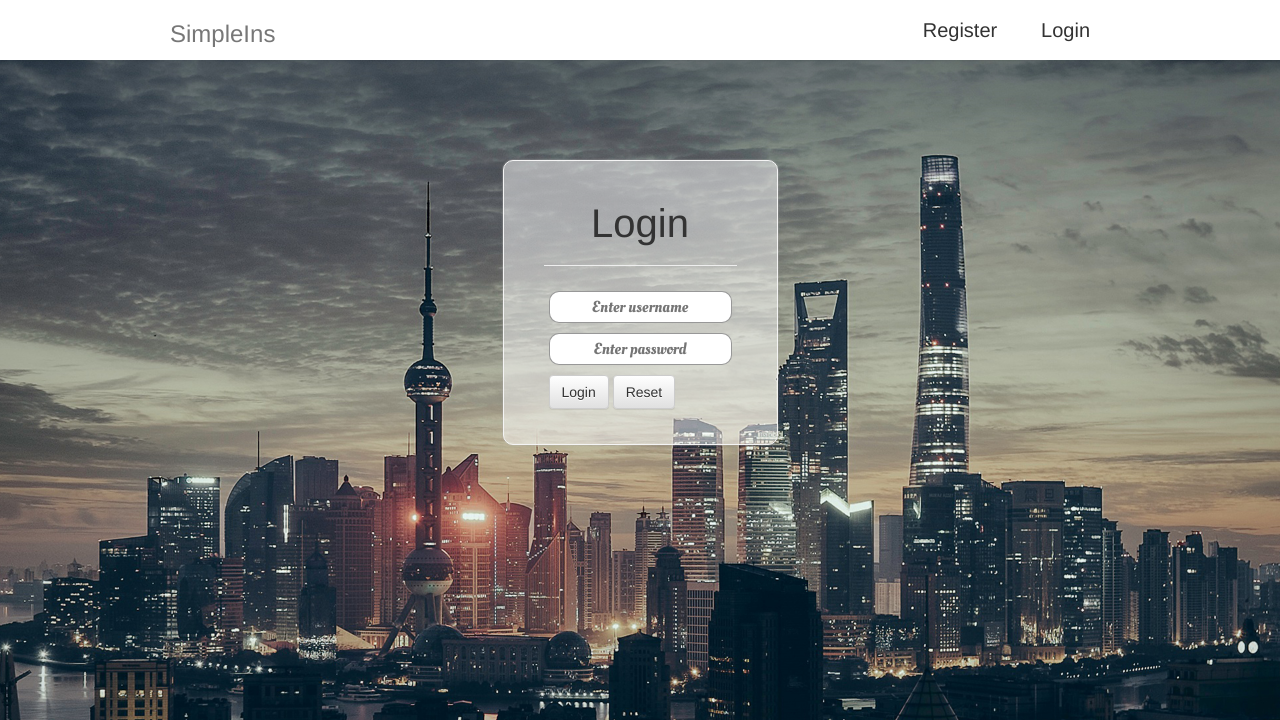
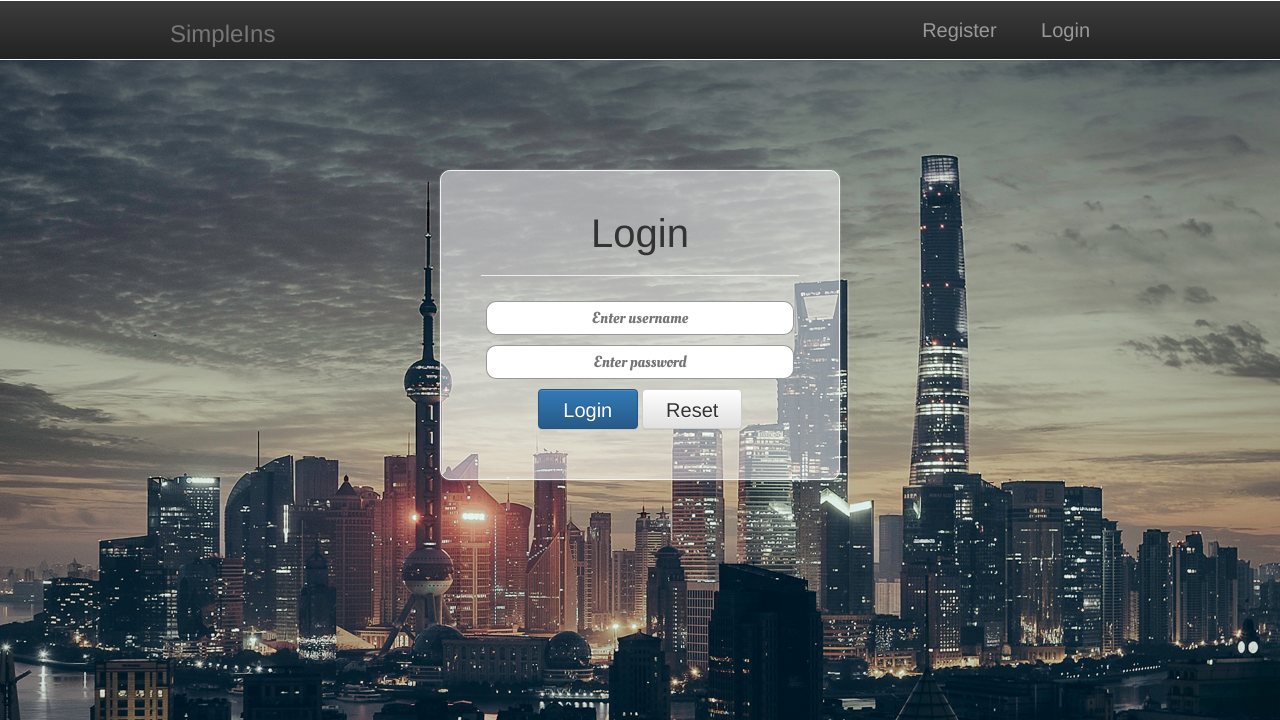
Before and after one commit to HellDream/simpleIns, a Django app: page /login/ in a window 1280 px wide. Shown: the top 720 px of the page. Run offline with Django 3.2, Linux system fonts and the light colour scheme; some libraries are stand-ins or nearby versions.

Commit message:
edit html

```diff
--- a/static/css/base.css
+++ b/static/css/base.css
@@ -1,8 +1,14 @@
+body {
+    font-size: 16px;
+    font-weight: 300;
+	padding-top: 70px;
+}
+
 .main-menu--item {
     line-height: 58px;
     display: inline-block;
     padding: 0 20px;
-    color: #333;
+    color: #999999;
     box-sizing: content-box;
     font-size: 20px;
 }
@@ -12,18 +18,28 @@
 .right {
     float: right;
 }
-.navbar.panel {
-    background: #fff;
+.navbar.panel {/*background: #fff;*/
     border-radius: 0;
     color: #333;
+	height: 60px;
 }
 a, a:focus, a:hover {
     text-decoration: none;
     background-color: transparent;
+	color: #003366;
+}
+
+img {
+    transition: all 0.5s;
+    cursor: pointer;
+}
+.img-circle:hover{
+    transform: scale(1.2);
 }
 
 .lg-container{
-	width:275px;
+	width:400px;
+	height: auto;
 	margin:100px auto;
 	padding:20px 40px;
 	border:1px solid #f4f4f4;
@@ -57,13 +73,14 @@ a, a:focus, a:hover {
 	font-size: 16px;
 	line-height: 20px;
 	width: 100%;
+	height: 100%;
 	font-family: 'Oleo Script', cursive;
 	text-align:center;
 }
 #lg-form div:nth-child(3) {
 	text-align:center;
 }
-#lg-form button{
+#lg-form button {
 	font-family: 'Oleo Script', cursive;
 	font-size: 18px;
 	border:1px solid #000;
@@ -82,7 +99,32 @@ a, a:focus, a:hover {
 }
 #lg-form button:hover{
 	background:#f4f4f4;
+
 }
+
+.Register {
+    height: 40px;
+    width: 100px;
+    font-size: 20px;
+    margin-left: 45px;
+}
+.Login {
+	width: 100px;
+	height: 40px;
+	font-size: 20px;
+}
+
+/*#login {*/
+	/*width: 75px;*/
+	/*height: 40px;*/
+	/*font-size: 18px;*/
+/*}*/
+#reset {
+	width: 100px;
+	height: 40px;
+	font-size: 20px;
+}
+
 
 .signature {
 	font-family: 'Oleo Script', cursive;
--- a/templates/base.html
+++ b/templates/base.html
@@ -4,13 +4,13 @@
 <head>
     <meta charset="UTF-8">
     <!-- 最新版本的 Bootstrap 核心 CSS 文件 -->
-<link rel="stylesheet" href="https://cdn.bootcss.com/bootstrap/3.3.7/css/bootstrap.min.css"
-      integrity="sha384-BVYiiSIFeK1dGmJRAkycuHAHRg32OmUcww7on3RYdg4Va+PmSTsz/K68vbdEjh4u" crossorigin="anonymous">
+    <link rel="stylesheet" href="https://cdn.bootcss.com/bootstrap/3.3.7/css/bootstrap.min.css"
+    integrity="sha384-BVYiiSIFeK1dGmJRAkycuHAHRg32OmUcww7on3RYdg4Va+PmSTsz/K68vbdEjh4u" crossorigin="anonymous">
+    <link rel="stylesheet" href="{% static "css/base.css" %}">
 
-<!-- 可选的 Bootstrap 主题文件（一般不用引入） -->
-<link rel="stylesheet" href="https://cdn.bootcss.com/bootstrap/3.3.7/css/bootstrap-theme.min.css"
+    <!-- 可选的 Bootstrap 主题文件（一般不用引入） -->
+    <link rel="stylesheet" href="https://cdn.bootcss.com/bootstrap/3.3.7/css/bootstrap-theme.min.css"
       integrity="sha384-rHyoN1iRsVXV4nD0JutlnGaslCJuC7uwjduW9SVrLvRYooPp2bWYgmgJQIXwl/Sp" crossorigin="anonymous">
-    <link rel="stylesheet" href="{% static "css/base.css" %}">
     <link href='http://fonts.googleapis.com/css?family=Oleo+Script' rel='stylesheet' type='text/css'>
     {% block link_file %}
     {% endblock link_file %}
@@ -18,14 +18,14 @@
 </head>
 <body>
 {% block head %}
-    <div class="navbar panel">
+    <div class="navbar panel navbar-inverse navbar-fixed-top">
         <div class="container">
             <div class="navbar-header">
                 <h3 class="text-muted"> SimpleIns</h3>
             </div>
             <div class="right">
                  {% if not request.user.is_authenticated %}
-                     <a class="main-menu--item" href='{% url "register" %}'>Register</a>
+                     <a class="main-menu--item text-muted" href='{% url "register" %}'>Register</a>
                      <a class="main-menu--item" href='{% url "login" %}'>Login</a>
                  {% else %}
                      <a class="main-menu--item" href="{% url 'posts:post_list' %}">Home</a>
@@ -39,6 +39,20 @@
             </div>
         </div>
     </div>
+
+
+{#    <div class="arrow">#}
+{#        <button id="to_top" class="btn btn-default">#}
+{#            <span class="glyphicon glyphicon-arrow-up"></span>#}
+{#        </button>#}
+{#    </div>#}
+
+
+
+
+
+
+
 {% endblock head %}
 {% block account_container %}
 {% endblock account_container %}
@@ -55,7 +69,21 @@
 integrity="sha384-Tc5IQib027qvyjSMfHjOMaLkfuWVxZxUPnCJA7l2mCWNIpG9mGCD8wGNIcPD7Txa" crossorigin="anonymous"></script>
 <script src="https://cdn.bootcss.com/jquery/1.12.4/jquery.min.js"></script>
 <script>
-    var
+window.onload = function(){
+    var oTop = document.getElementById("to_top");
+    var screenw = document.documentElement.clientWidth || document.body.clientWidth;
+    var screenh = document.documentElement.clientHeight || document.body.clientHeight;
+    oTop.style.left = screenw - oTop.offsetWidth +"px";
+    oTop.style.top = screenh - oTop.offsetHeight + "px";
+    window.onscroll = function(){
+    var scrolltop = document.documentElement.scrollTop || document.body.scrollTop;
+    oTop.style.top = screenh - oTop.offsetHeight + scrolltop +"px";
+    };
+    oTop.onclick = function(){
+    document.documentElement.scrollTop = document.body.scrollTop =0;
+    }
+}
+
 </script>
 <script>
   var fileInput = document.querySelector('input[type=file]'),
--- a/templates/form.html
+++ b/templates/form.html
@@ -20,8 +20,10 @@
                     <img class="img-responsive" src="" alt=" Preview of the Image. . . " title="preview-img">
                 </div>
                     {% endif %}
-            <input type='submit' class='btn btn-default' value='{{ title }}' id="login"/>
-            <input type='reset' class='btn btn-default' value='Reset' />
+                <div class="form-group">
+                    <input type='submit' class='btn btn-primary {{ title }}' value='{{ title }}' id="login"/>
+                    <input type='reset' class='btn btn-default' value='Reset' id="reset"/>
+                </div>
             </form>
         </div>
     </div>
--- a/templates/post_form.html
+++ b/templates/post_form.html
@@ -16,7 +16,7 @@
         <div class="form-group">
             <input type="text" class="form-control" name="description" placeholder='Say something...'/>
         </div>
-        <input type='submit' class='btn btn-default' value='Create Post' />
+        <input type='submit' class='btn btn-primary' value='Create Post' />
     </form>
 </div>
 {% endblock post_form_container %}
```
Also changed, not shown: db.sqlite3, static/css/login.css (line endings or trailing spaces), templates/post_list.html (indentation only).
